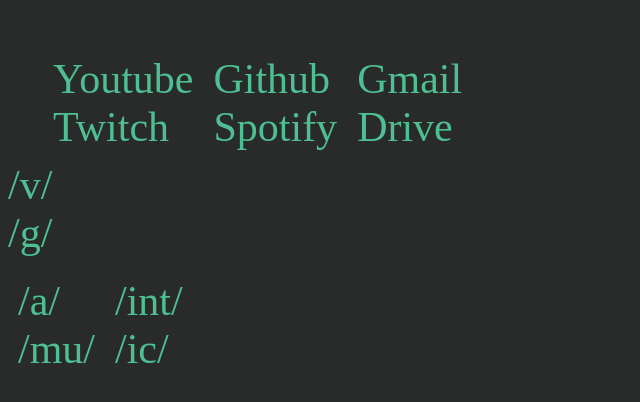
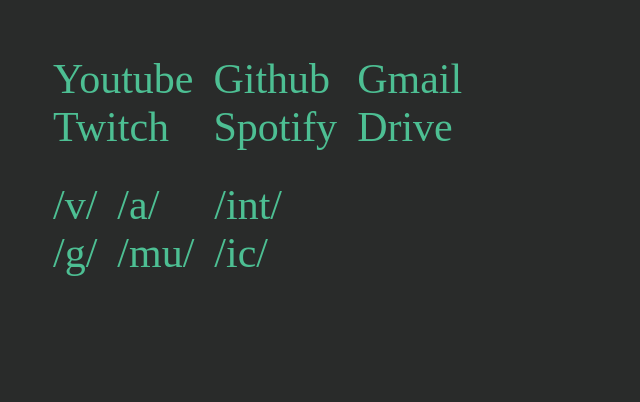
Before and after one commit to tonijarjour/homepage, a plain HTML site: page index.html in a window 1280 px wide. Shown: the whole page, without its empty margins (0-640 px from the left). Drawn offline with Linux system fonts and the light colour scheme.

Commit message:
Update index.html

```diff
--- a/index.html
+++ b/index.html
@@ -49,7 +49,7 @@
             </div>
         </div>
     </div>
-    <div class="row" style="margin-left: 35px>
+    <div class="row" style="margin-left: 35px">
         <div class="column">
             <div>
                 <a href="https://boards.4channel.org/v/">/v/</a>
```
